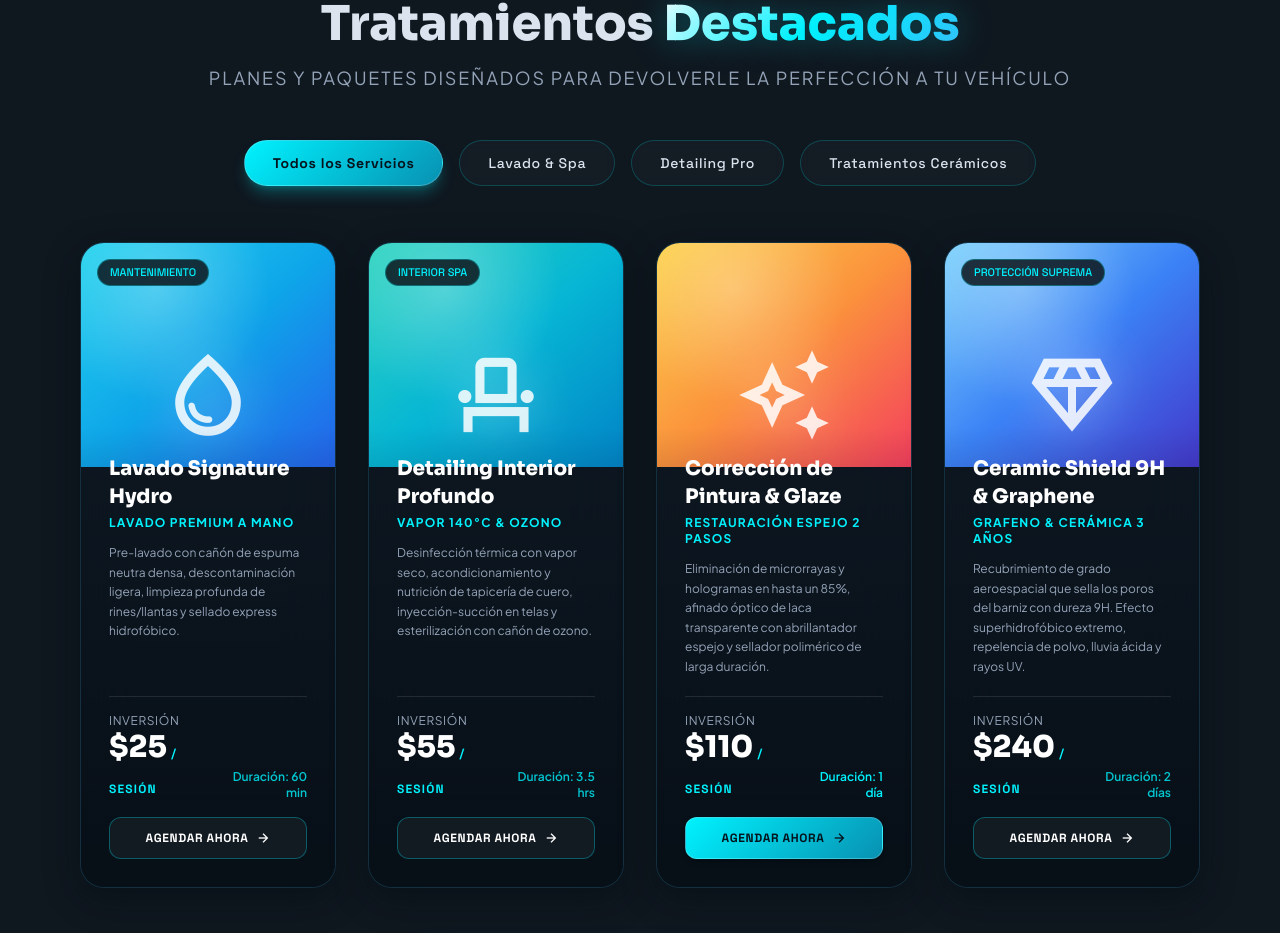
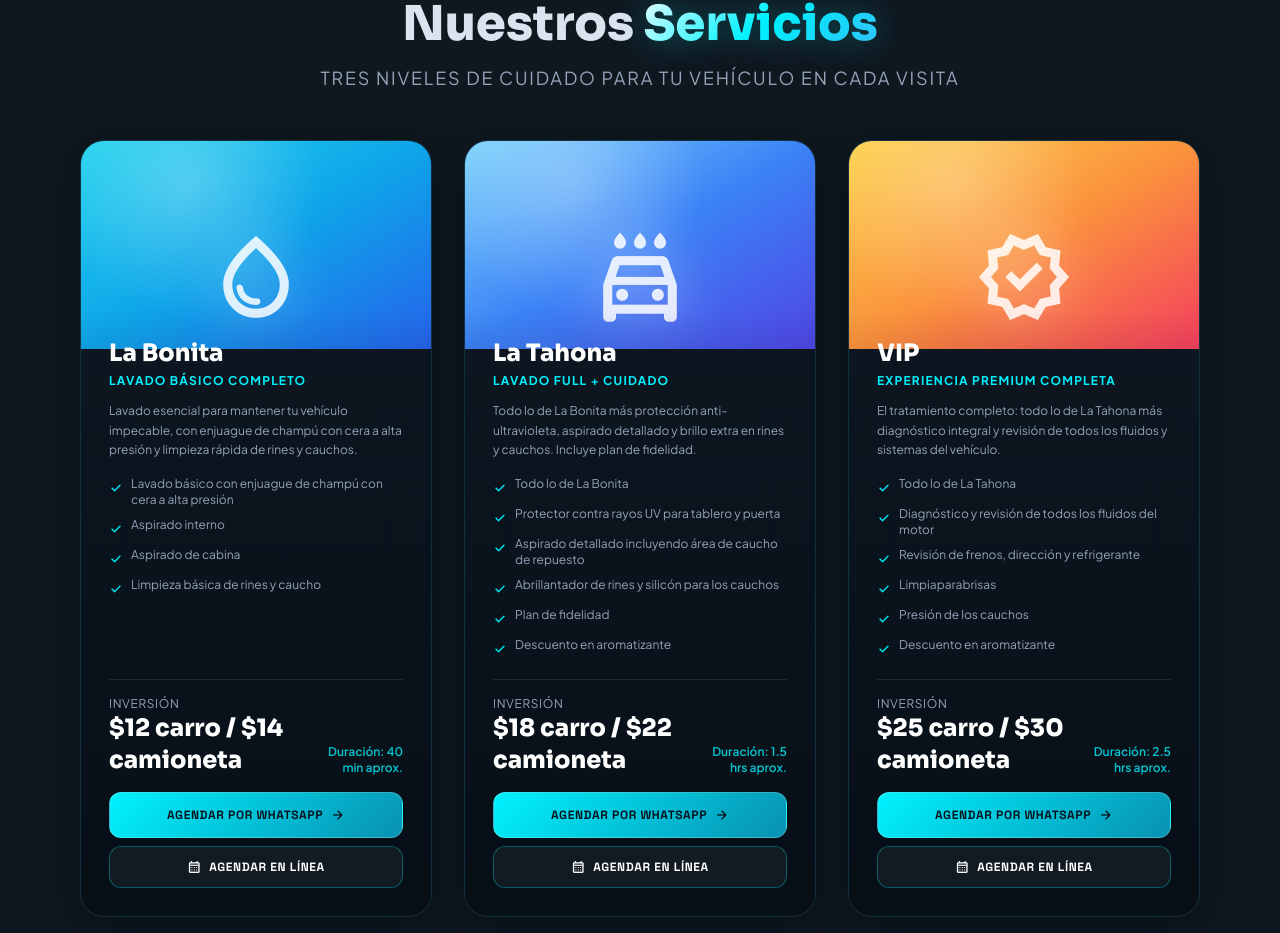
Before and after one commit to Juanito-devv/fine-and-fresh, a Next.js app: page / in a window 1280 px wide. Shown: the part 1864-2797 px from the top of the page. Built offline with nearby package versions, Linux system fonts and the light colour scheme; no server answers.

Commit message:
Feature: servicios reales del cliente (La Bonita, La Tahona, VIP) con precios por carro/camioneta e incluye

```diff
--- a/pages/agendar.js
+++ b/pages/agendar.js
@@ -3,7 +3,7 @@ import { useRouter } from 'next/router';
 import Link from 'next/link';
 import Header from '../src/components/layout/Header';
 import Footer from '../src/components/layout/Footer';
-import { services, vehicleTypes, modalities, getService } from '../src/data/services';
+import { services, vehicleTypes, modalities, getService, getPrice, priceLabel } from '../src/data/services';
 import { SITE } from '../src/config/site';
 import { generateWhatsAppMessage, getWhatsAppUrl } from '../src/utils/whatsapp';
 import { generateQuotePdf } from '../src/utils/invoice';
@@ -16,7 +16,7 @@ export default function Agendar() {
     phone: '',
     email: '',
     serviceId: services[0].id,
-    vehicleType: 'sedan',
+    vehicleType: 'carro',
     modality: 'sede',
     date: '',
   });
@@ -34,7 +34,7 @@ export default function Agendar() {
   }, [router.isReady]);
 
   const service = getService(booking.serviceId);
-  const total = service ? service.price : 0;
+  const total = getPrice(service, booking.vehicleType);
 
   const emailFilled = booking.email.trim().length > 0;
   const emailValid = !emailFilled || /^[^\s@]+@[^\s@]+\.[^\s@]+$/.test(booking.email.trim());
@@ -125,7 +125,7 @@ export default function Agendar() {
                     <select value={booking.serviceId} onChange={update('serviceId')} className={`${inputClass} pl-12 appearance-none cursor-pointer`}>
                       {services.map((s) => (
                         <option key={s.id} className="bg-surface-container text-white" value={s.id}>
-                          {s.name} (${s.price})
+                          {s.name}
                         </option>
                       ))}
                     </select>
@@ -199,6 +199,12 @@ export default function Agendar() {
                     <span>Fecha: {booking.date}</span>
                   </div>
                 )}
+                {service && (
+                  <div className="flex items-center gap-3 text-on-surface-variant">
+                    <span className="material-symbols-outlined text-primary">sell</span>
+                    <span>Precio {vehicleTypes.find((v) => v.id === booking.vehicleType)?.label.toLowerCase() || ''}: ${getPrice(service, booking.vehicleType)} · {priceLabel(service)}</span>
+                  </div>
+                )}
               </div>
 
               <div className="border-t border-white/10 mt-4 pt-4">
--- a/src/components/landing/PackagesSection.jsx
+++ b/src/components/landing/PackagesSection.jsx
@@ -1,105 +1,87 @@
-import { useState } from 'react';
-import { services, categories } from '../../data/services';
-import { SITE } from '../../config/site';
+import Link from 'next/link';
+import { services, priceLabel } from '../../data/services';
 import { getWhatsAppUrl } from '../../utils/whatsapp';
 
 export default function PackagesSection() {
-  const [active, setActive] = useState('Todos los Servicios');
-
-  const filtered =
-    active === 'Todos los Servicios' ? services : services.filter((s) => s.category === active);
-
   return (
     <section className="py-section-gap relative" id="paquetes">
       <div className="absolute inset-0 bg-surface-container-low/40 skew-y-3 -z-10 transform origin-top-left"></div>
       <div className="max-w-container-max mx-auto px-margin-mobile md:px-margin-desktop text-center relative z-10">
         <h2 className="font-headline-xl text-3xl md:text-5xl font-extrabold mb-4">
-          Tratamientos <span className="gradient-text">Destacados</span>
+          Nuestros <span className="gradient-text">Servicios</span>
         </h2>
         <p className="font-body-lg text-on-surface-variant mb-12 text-base md:text-lg uppercase tracking-widest">
-          Planes y paquetes diseñados para devolverle la perfección a tu vehículo
+          Tres niveles de cuidado para tu vehículo en cada visita
         </p>
 
-        <div className="flex flex-wrap justify-center gap-3 md:gap-4 mb-14">
-          {categories.map((cat) => {
-            const isActive = active === cat;
-            return (
-              <button
-                key={cat}
-                onClick={() => setActive(cat)}
-                className={`px-7 py-3 rounded-full font-label-bold text-xs md:text-sm tracking-wider transition-all ${
-                  isActive
-                    ? 'aqua-btn text-surface-dim shadow-lg shadow-primary/25 font-black border border-white/20'
-                    : 'bg-surface-container/60 border border-primary/20 text-on-surface hover:text-white hover:border-primary backdrop-blur-sm'
-                }`}
-              >
-                {cat}
-              </button>
-            );
-          })}
-        </div>
-
-        <div className={`grid grid-cols-1 md:grid-cols-2 lg:grid-cols-4 gap-8 ${active !== 'Todos los Servicios' ? '' : 'mb-16'}`}>
-          {filtered.map((s) => {
-            const isFeatured = s.id === 'correction';
-            const waMessage = `Hola Fine & Fresh, deseo agendar ${s.name}`;
+        <div className="grid grid-cols-1 md:grid-cols-2 lg:grid-cols-3 gap-8 mb-16">
+          {services.map((s) => {
+            const isTop = s.id === 'vip';
+            const waMessage = `Hola Fine & Fresh, deseo agendar el servicio ${s.name}`;
             return (
               <div
                 key={s.id}
                 className={`glass-panel rounded-3xl overflow-hidden hover-lift group text-left flex flex-col relative ${
-                  isFeatured ? 'border border-primary/40 shadow-[0_0_30px_rgba(0,242,254,0.2)]' : 'border border-primary/20'
+                  isTop ? 'border border-primary/40 shadow-[0_0_30px_rgba(0,242,254,0.2)]' : 'border border-primary/20'
                 }`}
               >
-                <div className="h-56 overflow-hidden relative">
+                <div className="h-52 overflow-hidden relative">
                   <div className={`w-full h-full bg-gradient-to-br ${s.gradient} relative`}>
                     <div className="absolute inset-0 bg-[radial-gradient(circle_at_30%_20%,rgba(255,255,255,0.25),transparent_45%)]"></div>
                     <span className="absolute bottom-6 left-1/2 -translate-x-1/2 material-symbols-outlined text-8xl text-white/85 drop-shadow-[0_0_25px_rgba(255,255,255,0.45)] group-hover:scale-110 transition-transform duration-700">
                       {s.icon}
                     </span>
                   </div>
-                  <span
-                    className={`absolute top-4 left-4 z-20 px-3 py-1 rounded-full text-[11px] font-label-bold border ${
-                      s.badgeStyle === 'aqua'
-                        ? 'aqua-btn text-surface-dim font-black tracking-wider border border-white/20'
-                        : 'bg-background/85 backdrop-blur-md text-primary border-primary/30'
-                    }`}
-                  >
+                  <span className="absolute top-4 left-4 z-20 px-3 py-1 rounded-full aqua-btn text-surface-dim text-[11px] font-label-bold font-black tracking-wider border border-white/20">
                     {s.badge}
                   </span>
                 </div>
 
                 <div className="p-7 flex-1 flex flex-col justify-between relative z-20 -mt-10 bg-gradient-to-b from-transparent to-surface-container-lowest">
                   <div>
-                    <h3 className="font-headline-md text-xl mb-1 text-white font-black">{s.name}</h3>
+                    <h3 className="font-headline-md text-2xl mb-1 text-white font-black">{s.name}</h3>
                     <p className="font-body-md text-xs text-primary uppercase tracking-widest mb-3 font-bold">{s.subtitle}</p>
-                    <p className="text-xs text-on-surface-variant leading-relaxed mb-5">{s.description}</p>
+                    <p className="text-xs text-on-surface-variant leading-relaxed mb-4">{s.description}</p>
+
+                    <ul className="space-y-2 mb-5">
+                      {s.includes.map((item) => (
+                        <li key={item} className="flex items-start gap-2 text-xs text-on-surface-variant">
+                          <span className="material-symbols-outlined text-primary text-sm mt-0.5">check</span>
+                          <span className="leading-snug">{item}</span>
+                        </li>
+                      ))}
+                    </ul>
                   </div>
+
                   <div className="border-t border-white/10 pt-4">
                     <div className="flex justify-between items-end mb-4">
                       <div>
                         <span className="text-xs text-on-surface-variant block uppercase tracking-wider">Inversión</span>
-                        <p className="text-white font-headline-lg text-3xl font-black">
-                          ${s.price}
-                          <span className="text-xs font-label-bold text-primary uppercase tracking-widest ml-1">/ sesión</span>
+                        <p className="text-white font-headline-lg text-2xl font-black">
+                          {priceLabel(s)}
                         </p>
                       </div>
-                      <div className={`text-xs font-semibold text-right ${isFeatured ? 'text-primary' : 'text-primary/80'}`}>
-                        Duración: {s.duration}
+                      <div className="text-xs text-primary/80 font-semibold text-right">Duración: {s.duration}</div>
                     </div>
-                    </div>
+
+                    <div className="flex flex-col gap-2">
                       <a
                         href={getWhatsAppUrl(waMessage)}
                         target="_blank"
                         rel="noreferrer"
-                      className={`w-full py-2.5 rounded-xl text-xs font-label-bold tracking-wider flex items-center justify-center gap-2 transition-all font-bold ${
-                        isFeatured
-                          ? 'aqua-btn text-surface-dim font-black shadow-md border border-white/20'
-                          : 'bg-surface-container/70 hover:bg-primary hover:text-surface-dim border border-primary/30 hover:border-primary text-white'
-                      }`}
+                        className="w-full py-3 aqua-btn text-surface-dim text-xs font-label-bold tracking-wider flex items-center justify-center gap-2 font-black shadow-md border border-white/20 rounded-xl transition-all"
                       >
-                      <span>AGENDAR AHORA</span>
-                      <span className="material-symbols-outlined text-sm">arrow_forward</span>
+                        <span>AGENDAR POR WHATSAPP</span>
+                        <span className="material-symbols-outlined text-sm font-bold">arrow_forward</span>
                       </a>
+                      <Link
+                        href="/agendar"
+                        className="w-full py-2.5 rounded-xl text-xs font-label-bold tracking-wider flex items-center justify-center gap-2 transition-all font-bold bg-surface-container/70 hover:bg-primary hover:text-surface-dim border border-primary/30 hover:border-primary text-white"
+                      >
+                        <span className="material-symbols-outlined text-sm">calendar_month</span>
+                        <span>AGENDAR EN LÍNEA</span>
+                      </Link>
+                    </div>
                   </div>
                 </div>
               </div>
@@ -108,13 +90,13 @@ export default function PackagesSection() {
         </div>
 
         <a
-          href={getWhatsAppUrl(`Hola, quisiera recibir el catalogo completo de tratamientos de detailing de ${SITE.name}`)}
+          href={getWhatsAppUrl('Hola, quisiera recibir el catalogo completo de servicios de Fine & Fresh')}
           target="_blank"
           rel="noreferrer"
           className="inline-flex items-center gap-3 aqua-btn text-surface-dim font-label-bold px-12 py-5 rounded-full transition-all shadow-[0_0_25px_rgba(0,242,254,0.3)] hover:shadow-[0_0_35px_rgba(56,189,248,0.5)] tracking-widest font-black text-xs md:text-sm border border-white/20"
         >
           <span className="material-symbols-outlined text-lg">view_list</span>
-          <span>VER TODOS LOS TRATAMIENTOS Y ADICIONALES</span>
+          <span>VER TODOS LOS SERVICIOS</span>
         </a>
       </div>
     </section>
--- a/src/data/services.js
+++ b/src/data/services.js
@@ -1,8 +1,6 @@
 export const vehicleTypes = [
-  { id: 'sedan', label: 'Sedán / Coupé', icon: 'directions_car' },
-  { id: 'suv', label: 'SUV Mediana', icon: 'airport_shuttle' },
-  { id: 'pickup', label: 'Camioneta / 4x4', icon: 'local_shipping' },
-  { id: 'sport', label: 'Deportivo / Exótico', icon: 'sports_score' },
+  { id: 'carro', label: 'Carro', icon: 'directions_car' },
+  { id: 'camioneta', label: 'Camioneta / SUV', icon: 'local_shipping' },
 ];
 
 export const modalities = [
@@ -12,62 +10,82 @@ export const modalities = [
 
 export const services = [
   {
-    id: 'hydro',
-    name: 'Lavado Signature Hydro',
-    price: 25,
-    duration: '60 min',
-    category: 'Lavado & Spa',
-    badge: 'MANTENIMIENTO',
-    subtitle: 'Lavado Premium a Mano',
+    id: 'bonita',
+    name: 'La Bonita',
+    subtitle: 'Lavado Básico Completo',
+    priceCar: 12,
+    pricePickup: 14,
+    duration: '40 min aprox.',
+    badge: 'LIMPIEZA COMPLETA',
     icon: 'water_drop',
     gradient: 'from-cyan-400 via-sky-500 to-blue-600',
     description:
-      'Pre-lavado con cañón de espuma neutra densa, descontaminación ligera, limpieza profunda de rines/llantas y sellado express hidrofóbico.',
+      'Lavado esencial para mantener tu vehículo impecable, con enjuague de champú con cera a alta presión y limpieza rápida de rines y cauchos.',
+    includes: [
+      'Lavado básico con enjuague de champú con cera a alta presión',
+      'Aspirado interno',
+      'Aspirado de cabina',
+      'Limpieza básica de rines y caucho',
+    ],
   },
   {
-    id: 'interior',
-    name: 'Detailing Interior Profundo',
-    price: 55,
-    duration: '3.5 hrs',
-    category: 'Detailing Pro',
-    badge: 'INTERIOR SPA',
-    subtitle: 'Vapor 140°C & Ozono',
-    icon: 'event_seat',
-    gradient: 'from-teal-400 via-cyan-500 to-sky-600',
+    id: 'tahona',
+    name: 'La Tahona',
+    subtitle: 'Lavado Full + Cuidado',
+    priceCar: 18,
+    pricePickup: 22,
+    duration: '1.5 hrs aprox.',
+    badge: 'LAVADO FULL',
+    icon: 'local_car_wash',
+    gradient: 'from-sky-300 via-blue-500 to-indigo-600',
     description:
-      'Desinfección térmica con vapor seco, acondicionamiento y nutrición de tapicería de cuero, inyección-succión en telas y esterilización con cañón de ozono.',
+      'Todo lo de La Bonita más protección anti-ultravioleta, aspirado detallado y brillo extra en rines y cauchos. Incluye plan de fidelidad.',
+    includes: [
+      'Todo lo de La Bonita',
+      'Protector contra rayos UV para tablero y puerta',
+      'Aspirado detallado incluyendo área de caucho de repuesto',
+      'Abrillantador de rines y silicón para los cauchos',
+      'Plan de fidelidad',
+      'Descuento en aromatizante',
+    ],
   },
   {
-    id: 'correction',
-    name: 'Corrección de Pintura & Glaze',
-    price: 110,
-    duration: '1 día',
-    category: 'Detailing Pro',
-    badge: 'MÁS SOLICITADO',
-    badgeStyle: 'aqua',
-    subtitle: 'Restauración Espejo 2 Pasos',
-    icon: 'auto_awesome',
+    id: 'vip',
+    name: 'VIP',
+    subtitle: 'Experiencia Premium Completa',
+    priceCar: 25,
+    pricePickup: 30,
+    duration: '2.5 hrs aprox.',
+    badge: 'PREMIUM COMPLETO',
+    icon: 'verified',
     gradient: 'from-amber-300 via-orange-400 to-rose-500',
     description:
-      'Eliminación de microrrayas y hologramas en hasta un 85%, afinado óptico de laca transparente con abrillantador espejo y sellador polimérico de larga duración.',
-  },
-  {
-    id: 'ceramic',
-    name: 'Ceramic Shield 9H & Graphene',
-    price: 240,
-    duration: '2 días',
-    category: 'Tratamientos Cerámicos',
-    badge: 'PROTECCIÓN SUPREMA',
-    subtitle: 'Grafeno & Cerámica 3 Años',
-    icon: 'diamond',
-    gradient: 'from-sky-300 via-blue-500 to-indigo-700',
-    description:
-      'Recubrimiento de grado aeroespacial que sella los poros del barniz con dureza 9H. Efecto superhidrofóbico extremo, repelencia de polvo, lluvia ácida y rayos UV.',
+      'El tratamiento completo: todo lo de La Tahona más diagnóstico integral y revisión de todos los fluidos y sistemas del vehículo.',
+    includes: [
+      'Todo lo de La Tahona',
+      'Diagnóstico y revisión de todos los fluidos del motor',
+      'Revisión de frenos, dirección y refrigerante',
+      'Limpiaparabrisas',
+      'Presión de los cauchos',
+      'Descuento en aromatizante',
+    ],
   },
 ];
-
-export const categories = ['Todos los Servicios', 'Lavado & Spa', 'Detailing Pro', 'Tratamientos Cerámicos'];
 
 export function getService(id) {
   return services.find((s) => s.id === id) || null;
 }
+
+export function getPrice(service, vehicleType) {
+  if (!service) return 0;
+  return vehicleType === 'camioneta' ? service.pricePickup : service.priceCar;
+}
+
+export function priceLabel(service) {
+  if (!service) return '';
+  return `$${service.priceCar} carro / $${service.pricePickup} camioneta`;
+}
+
+export function getVehicleType(id) {
+  return vehicleTypes.find((v) => v.id === id) || null;
+}
--- a/src/utils/invoice.js
+++ b/src/utils/invoice.js
@@ -1,5 +1,5 @@
 import { SITE } from '../config/site';
-import { getService, vehicleTypes, modalities } from '../data/services';
+import { getService, vehicleTypes, modalities, getPrice, priceLabel } from '../data/services';
 import { fetchBcvRate, formatVes } from './currency';
 
 function formatDate(dateStr) {
@@ -26,6 +26,7 @@ export async function generateQuotePdf({ booking, total }) {
   const service = getService(booking.serviceId);
   const vehicleType = vehicleTypes.find((v) => v.id === booking.vehicleType);
   const modality = modalities.find((m) => m.id === booking.modality);
+  const price = getPrice(service, booking.vehicleType);
 
   const doc = new jsPDF({ unit: 'mm', format: 'a4' });
   const pageW = doc.internal.pageSize.getWidth();
@@ -96,7 +97,7 @@ export async function generateQuotePdf({ booking, total }) {
     margin: { left: margin, right: margin },
     head: [['Servicio', 'Detalle', 'Duración', 'Inversión ($)']],
     body: service
-      ? [[service.name, service.subtitle, service.duration, money(service.price)]]
+      ? [[service.name, `${service.subtitle}. Precio: ${priceLabel(service)}`, service.duration, money(price)]]
       : [],
     foot: [['', '', 'TOTAL', money(total)]],
     theme: 'striped',
--- a/src/utils/whatsapp.js
+++ b/src/utils/whatsapp.js
@@ -1,10 +1,11 @@
-import { getService, vehicleTypes, modalities } from '../data/services';
+import { getService, vehicleTypes, modalities, getPrice } from '../data/services';
 import { SITE } from '../config/site';
 
 export function generateWhatsAppMessage(booking, total) {
   const service = getService(booking.serviceId);
   const vehicleType = vehicleTypes.find((v) => v.id === booking.vehicleType);
   const modality = modalities.find((m) => m.id === booking.modality);
+  const price = getPrice(service, booking.vehicleType);
 
   const sep = '──────────────────────────────────';
 
@@ -24,7 +25,7 @@ export function generateWhatsAppMessage(booking, total) {
   lines.push(
     '',
     `Tipo de vehículo: ${vehicleType ? vehicleType.label : '—'}`,
-    `Servicio: ${service ? service.name : '—'} ($${service ? service.price : '—'})`,
+    `Servicio: ${service ? service.name : '—'} ($${price || '—'})`,
     `Modalidad: ${modality ? modality.label : '—'}`,
     `Fecha preferida: ${booking.date || '—'}`,
     ''
```
Also changed, not shown: src/components/landing/HeroSection.jsx (+10 -3 lines). Lines whose indentation alone changed are shown as unchanged.
